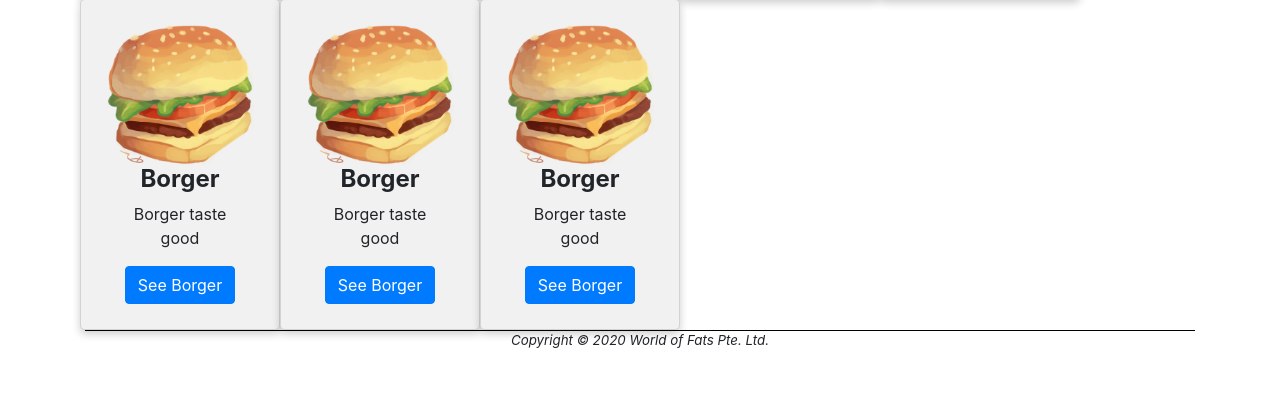
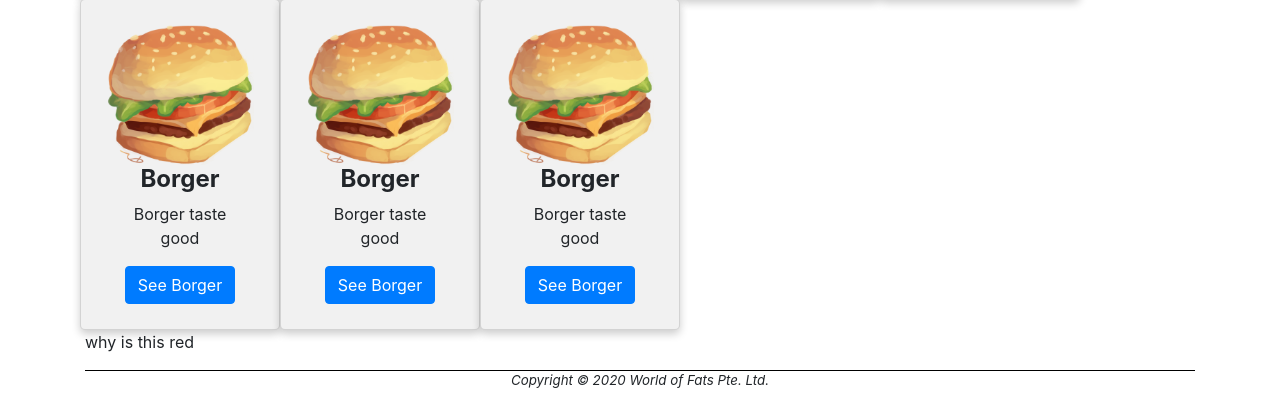
Before and after one commit to joshualeejunyi/fatdonalds, a PHP site: page / in a window 1280 px wide. Shown: the part 1398-1805 px from the top of the page. Before the commit the page ends 1746 px from the top, so only its background shows below. Run offline with PHP 8.4, Linux system fonts and the light colour scheme.

Commit message:
why is this red

```diff
--- a/index.php
+++ b/index.php
@@ -97,6 +97,7 @@
                       </div>
                     </div>
                 </div>
+                <p>why is this red</p>
                 </article>
             </section>
             <?php
```
